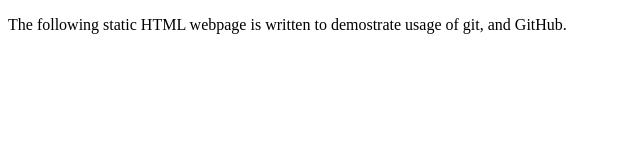
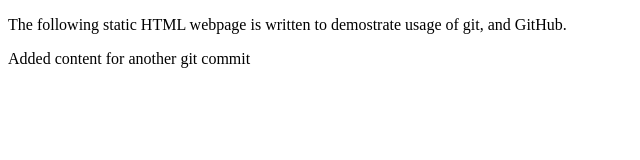
Before and after one commit to profxadke/git-101, a plain HTML site: page index.html in a window 1280 px wide. Shown: the whole page, without its empty margins (0-640 px from the left). Drawn offline with Linux system fonts and the light colour scheme.

Commit message:
Modified index.html file, added a line.

```diff
--- a/index.html
+++ b/index.html
@@ -8,5 +8,6 @@
   </head>
   <body>
     <p> The following static HTML webpage is written to demostrate usage of git, and GitHub. </p>
+    <p> Added content for another git commit </p>
   </body>
 </html>
```
